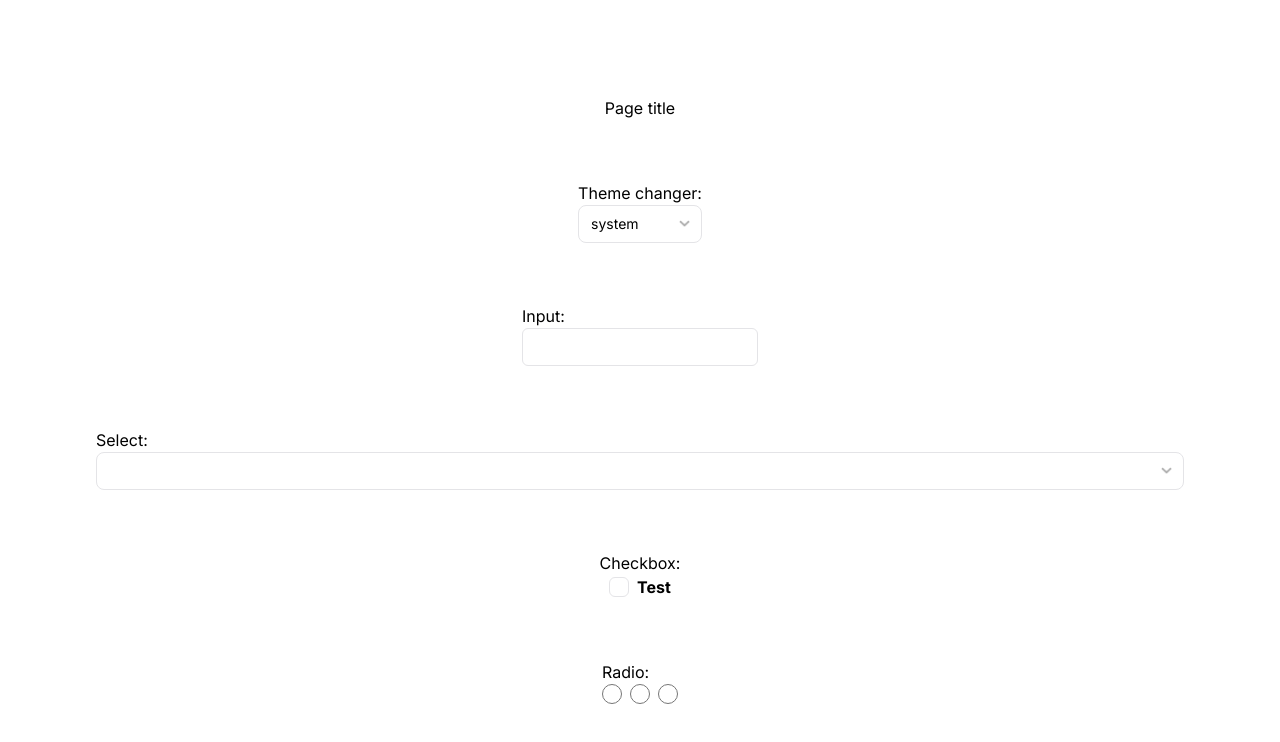
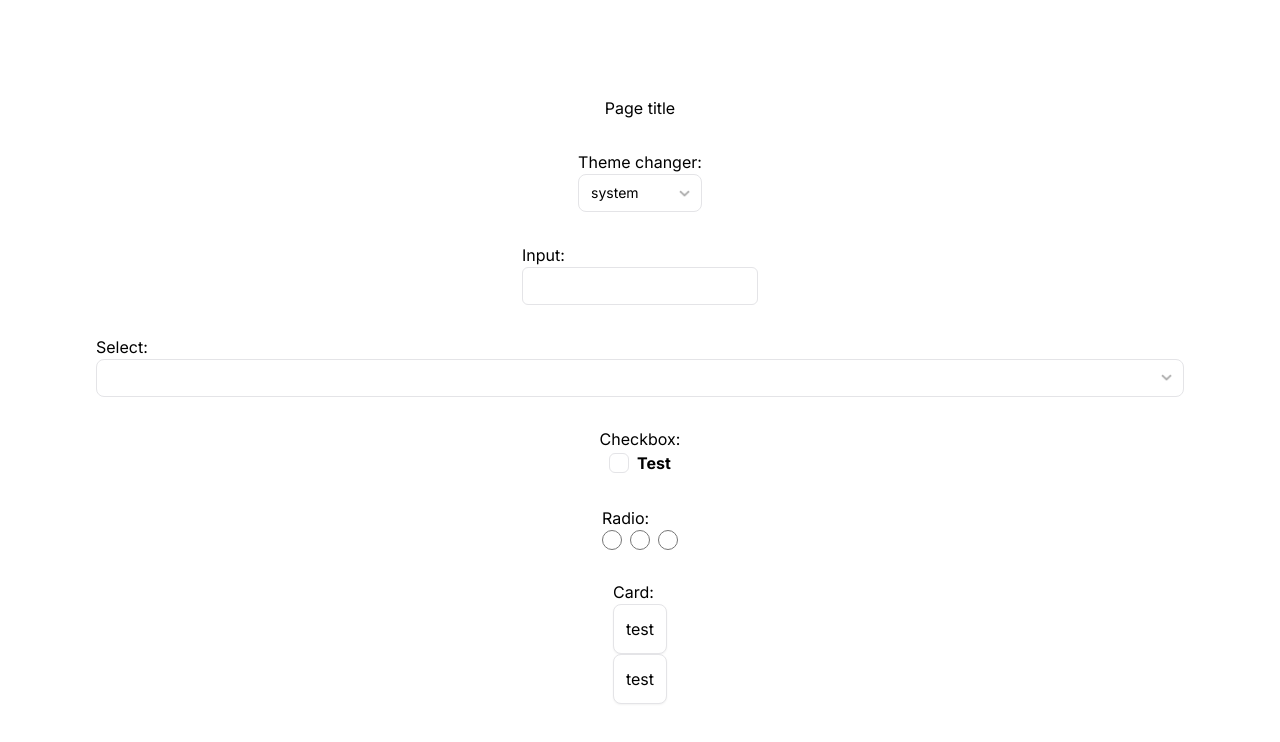
Before and after one commit to DeveloperMatheus/rice-n-beans, a Next.js app: page / in a window 1280 px wide. Shown: the top 742 px of the page. Built offline with nearby package versions, Linux system fonts and the light colour scheme.

Commit message:
new component of card

```diff
--- a/src/app/page.tsx
+++ b/src/app/page.tsx
@@ -1,4 +1,5 @@
 import Image from "next/image";
+import { Card } from "~/components/Card";
 import { FormCheckbox } from "~/components/Form/FormCheckbox";
 import { FormInput } from "~/components/Form/FormInput";
 import { FormLabel } from "~/components/Form/FormLabel";
@@ -52,6 +53,18 @@ export default function Home() {
           <FormRadio name="test" />
         </div>
       </div>
+
+      <div>
+        <h2>Card:</h2>
+        <div>
+          <Card>
+            <p>test</p>
+          </Card>
+          <Card>
+            <p>test</p>
+          </Card>
+        </div>
+      </div>
     </main>
   );
 }
--- a/src/components/Card/styles.ts
+++ b/src/components/Card/styles.ts
@@ -1,3 +1,5 @@
 import { cva } from "class-variance-authority";
 
-export const cardStyles = cva("bg-white rounded-lg");
+export const cardStyles = cva(
+  "bg-white dark:bg-zinc-950 border border-zinc-200 dark:border-zinc-800 rounded-lg p-3 shadow-sm"
+);
```
